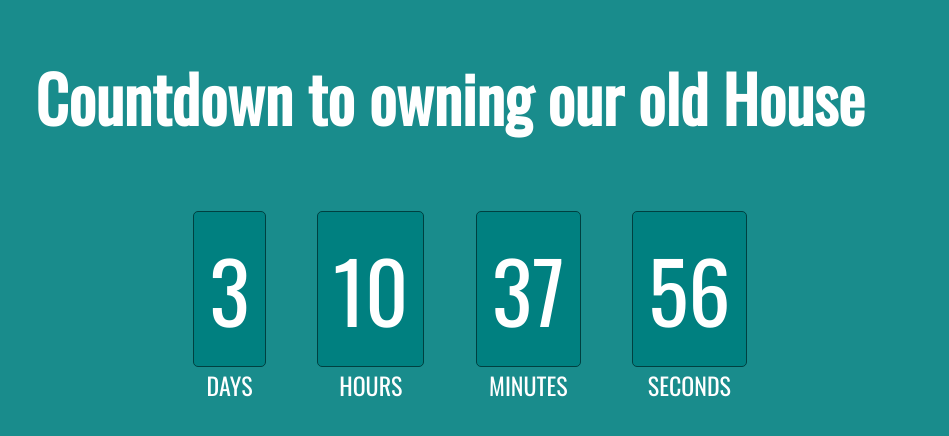
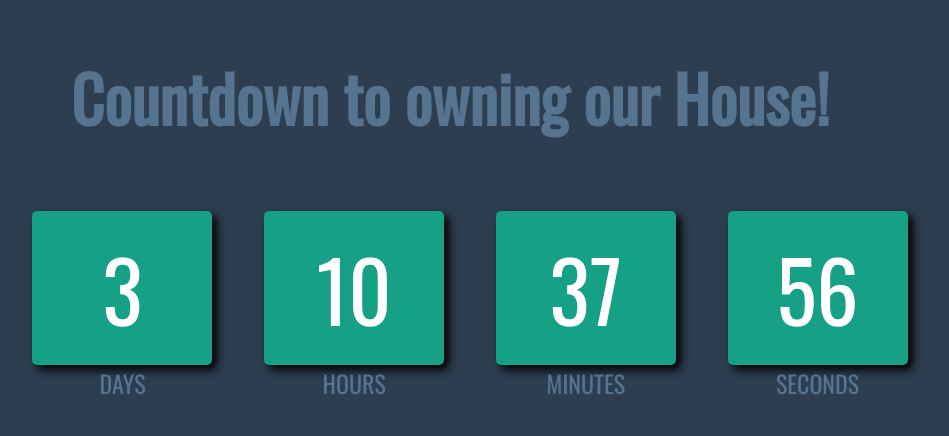
Before and after one commit to melaniejansen/countdown, a plain HTML site: page index.html in a window 1280 px wide. Shown: the whole page, without its empty margins (190-1139 px from the left). Drawn offline with nearby package versions, Linux system fonts and the light colour scheme.

Commit message:
changed design

```diff
--- a/index.html
+++ b/index.html
@@ -9,7 +9,7 @@
 </head>
 <body>
 	<div class="container">
-  <h1 id="head">Countdown to owning our old House</h1>
+  <h1 id="head">Countdown to owning our House!</h1>
   <ul>
     <li><span id="days"></span>days</li>
     <li><span id="hours"></span>Hours</li>
--- a/style.css
+++ b/style.css
@@ -1,12 +1,12 @@
 
 body {
-  background-color: #198c8c;
+  background-color: #2d3e50;
   font-family: 'Oswald', sans-serif;
 }
 
 .container {
   margin: auto;
-  color: #fff;
+  color: #567490;
   text-align: center;
 }
 
@@ -25,10 +25,12 @@ li {
 }
 
 li span {
-  background: #008080;
+  background: #16a086;
+  width: 150px;
   padding: 15px;
   display: block;
   font-size: 3.5em;
-  border: 1px solid #004040;
+  box-shadow: 5px 5px 10px #000;
   border-radius: 5px;
+  color: #fff;
 }
```
